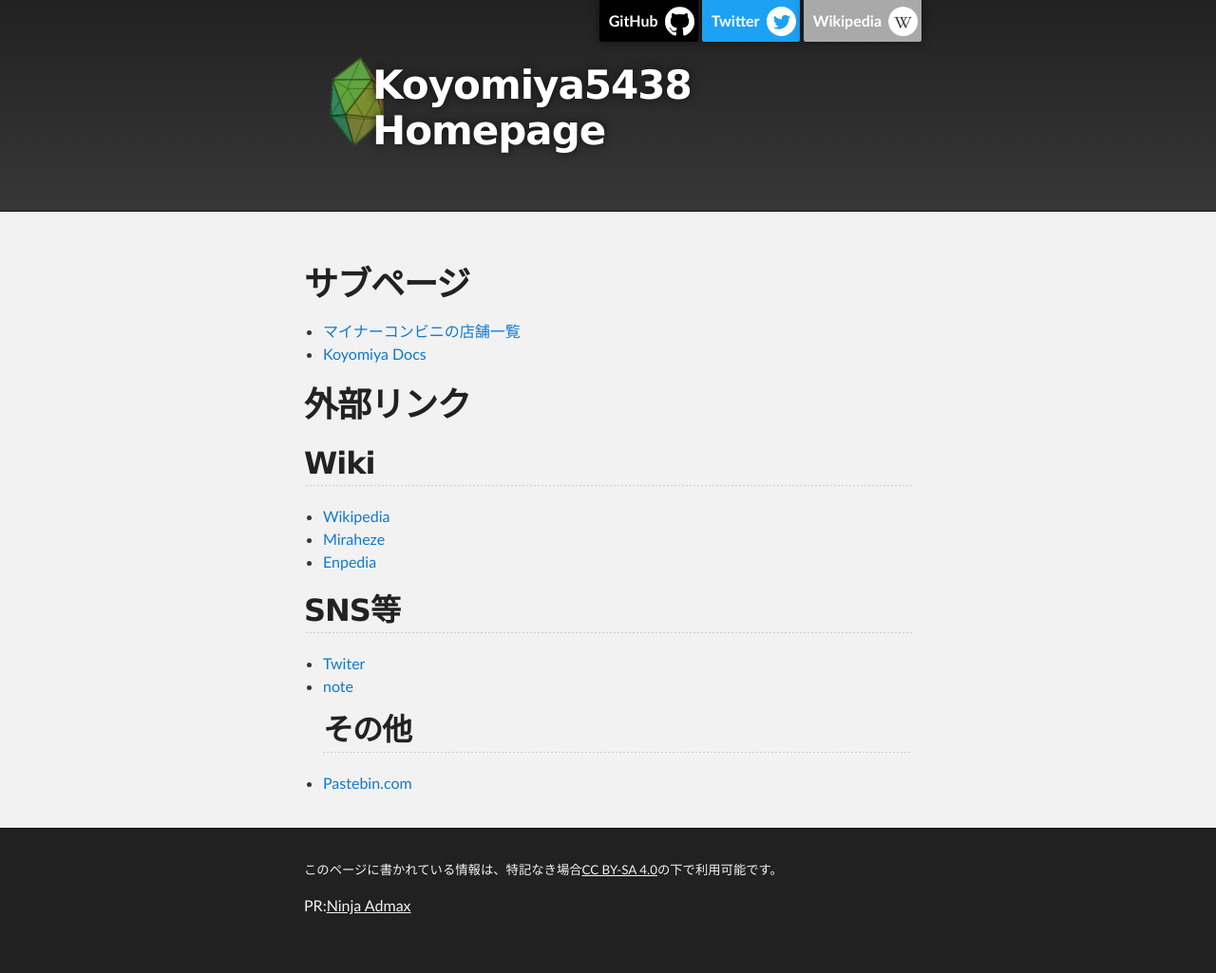
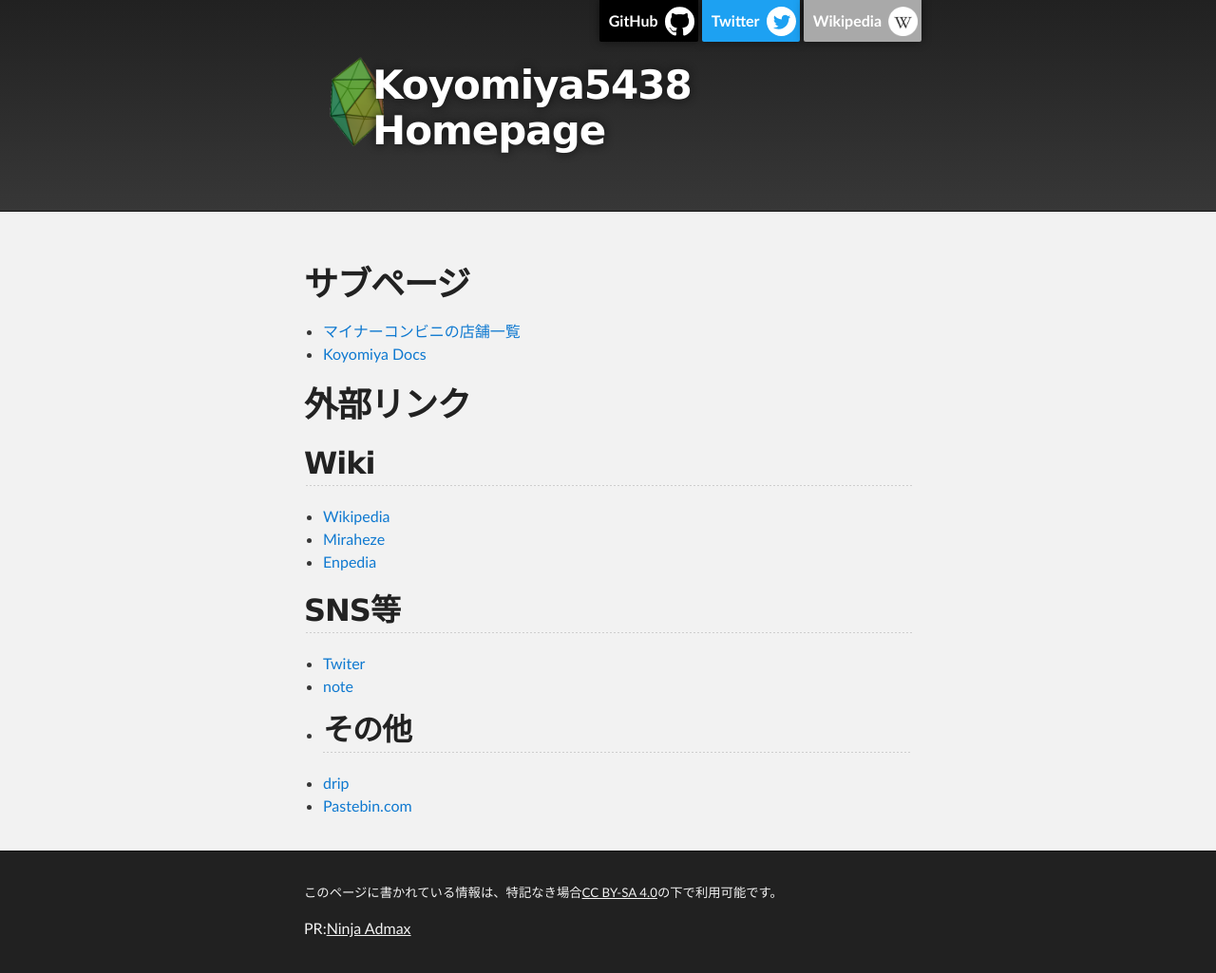
Before and after one commit to koyomiyahouya/koyomiyahouya.github.io, a Jekyll site: the page built from index.md, in a window 1280 px wide. Shown: the whole page at 95% size. Built offline with Jekyll 4.4.1, drawn with Linux system fonts in a browser that asks for light colours; the repository's description, which GitHub fills in, is left out; before the commit the page ends 1001 px from its top, so only the background shows below that.

Commit message:
Update index.md

```diff
--- a/index.md
+++ b/index.md
@@ -15,5 +15,7 @@ title: Koyomiya5438 Homepage
 ## SNS等
 * [Twiter](https://twitter.com/koyomiyahouya)
 * [note](https://note.com/koyomiya)
+*
 ## その他
+* [drip](https://drip.ink/users/koyomiya)
 * [Pastebin.com](https://pastebin.com/u/Koyomiya)
```
